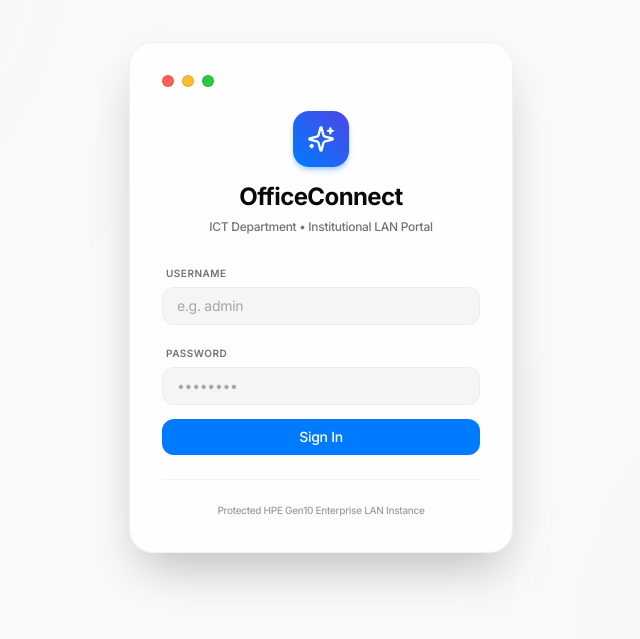
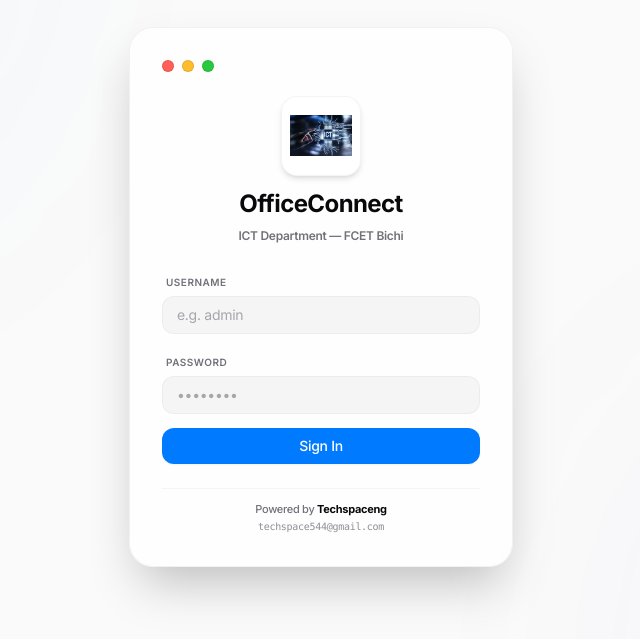
Before and after one commit to techspaceNG/officeconnect, a Next.js app in the folder frontend/: page / in a window 1280 px wide. Shown: the part 103-742 px from the top of the page, without its empty margins (319-959 px from the left). Built offline with nearby package versions, Linux system fonts and the light colour scheme.

Commit message:
Add FCET Bichi logo, ICT Department branding, and Techspaceng credit footer

```diff
--- a/frontend/src/app/page.tsx
+++ b/frontend/src/app/page.tsx
@@ -225,15 +225,15 @@
             <span className="w-3 h-3 rounded-full bg-[#27C93F] border border-black/10 inline-block"></span>
           </div>
 
-          <div className="text-center space-y-1.5">
-            <div className="w-14 h-14 rounded-2xl bg-gradient-to-tr from-primary to-indigo-600 flex items-center justify-center mx-auto shadow-md shadow-primary/30 text-white">
-              <Sparkles size={28} />
+          <div className="text-center space-y-2">
+            <div className="w-20 h-20 rounded-2xl bg-white p-2 flex items-center justify-center mx-auto shadow-md border border-border/40">
+              <img src="/logo.png" alt="FCET Bichi Logo" className="w-full h-full object-contain" />
             </div>
-            <h1 className="text-2xl font-bold tracking-tight pt-2">
+            <h1 className="text-2xl font-bold tracking-tight pt-1">
               OfficeConnect
             </h1>
-            <p className="text-xs text-muted-foreground font-medium">
-              ICT Department • Institutional LAN Portal
+            <p className="text-xs text-muted-foreground font-semibold">
+              ICT Department — FCET Bichi
             </p>
           </div>
 
@@ -281,10 +281,13 @@
             </button>
           </form>
 
-          <div className="pt-4 border-t border-border/40 text-center">
-            <span className="text-[10px] text-muted-foreground/70 font-medium">
-              Protected HPE Gen10 Enterprise LAN Instance
-            </span>
+          <div className="pt-3 border-t border-border/40 text-center space-y-0.5">
+            <p className="text-[11px] text-muted-foreground font-medium">
+              Powered by <span className="font-bold text-foreground">Techspaceng</span>
+            </p>
+            <p className="text-[10px] text-muted-foreground/80 font-mono">
+              techspace544@gmail.com
+            </p>
           </div>
         </div>
       </div>
@@ -302,7 +305,10 @@
             <span className="w-3 h-3 rounded-full bg-[#FFBD2E] border border-black/10 inline-block cursor-pointer"></span>
             <span className="w-3 h-3 rounded-full bg-[#27C93F] border border-black/10 inline-block cursor-pointer"></span>
           </div>
-          <span className="text-[10px] font-bold text-muted-foreground tracking-wider uppercase">OfficeConnect</span>
+          <div className="flex items-center gap-1.5">
+            <img src="/logo.png" alt="Logo" className="w-4 h-4 object-contain" />
+            <span className="text-[10px] font-bold text-muted-foreground tracking-wider uppercase">OfficeConnect</span>
+          </div>
         </div>
 
         {/* Navigation links */}
```
Also changed, not shown: frontend/public/logo.png (added), 1 other file (tests, documents, lock files or other folders).
